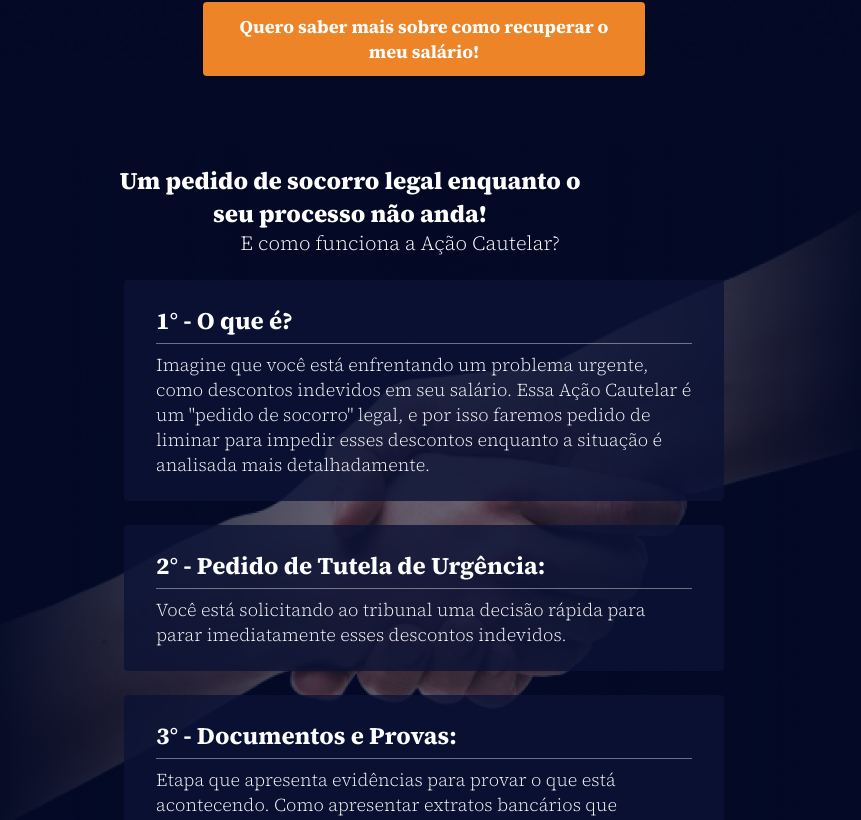
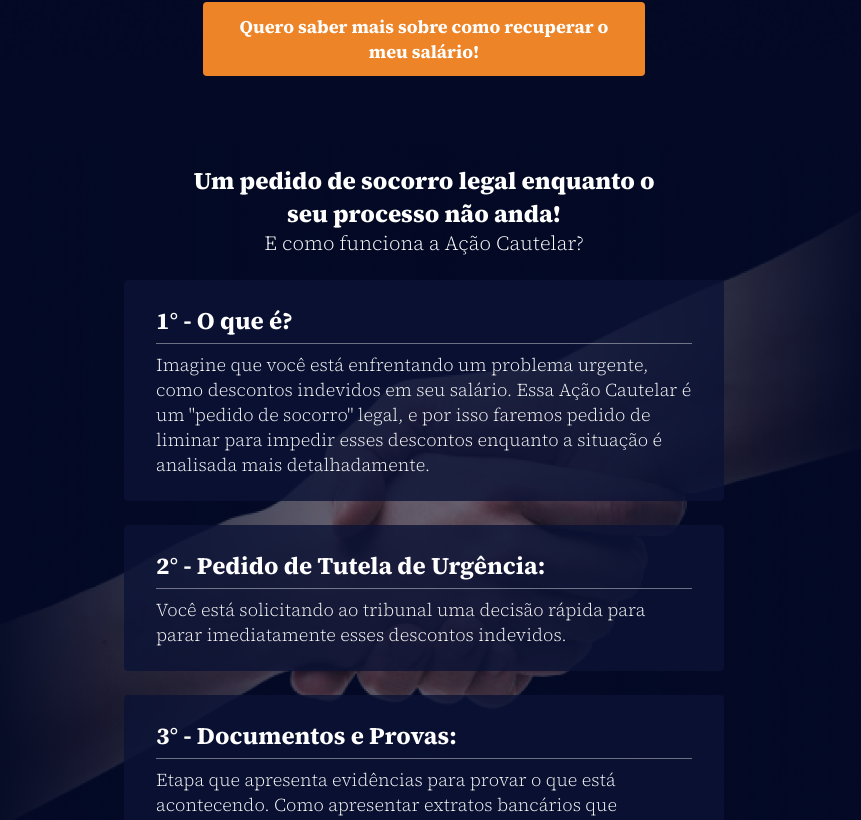
Before and after one commit to leafartech/vincita, a Next.js app: page /acao-cautelar in a window 1280 px wide. Shown: the part 654-1474 px from the top of the page, without its empty margins (216-1077 px from the left). Built offline with nearby package versions, Linux system fonts and the light colour scheme.

Commit message:
Update index.js

```diff
--- a/src/screens/AcaoCautelar/index.js
+++ b/src/screens/AcaoCautelar/index.js
@@ -39,7 +39,7 @@ export default function AcaoCautelarScreen() {
             <main className={styles.main}>
                 <Section>
                     <img src="./imagesPv/hlp.png" alt="imagem decorativa" className={styles['float-left']} />
-                    <span style={{zIndex: 10}}><Text bottom={false} tag="h2">Um pedido de socorro legal enquanto o seu processo não anda!</Text>
+                    <span style={{zIndex: 10, display: 'flex', flexDirection: 'column', alignItems: 'center'}}><Text bottom={false} tag="h2">Um pedido de socorro legal enquanto o seu processo não anda!</Text>
                     <Subtitle>E como funciona a Ação Cautelar?</Subtitle>
                     <div className={styles.py}>
                         <Square
```
